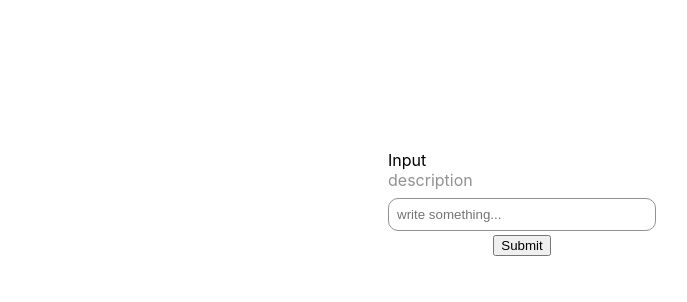
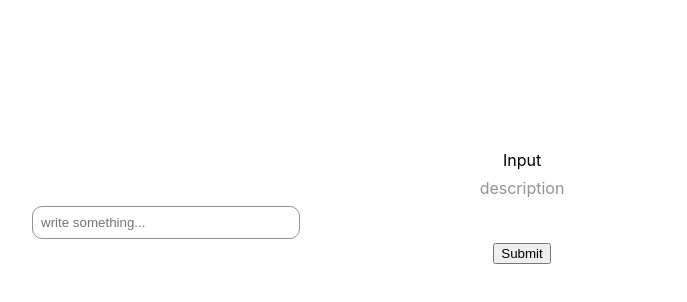
Before and after one commit to Kami9922/form-submit-task, a React (Create React App) app: page / in a window 1280 px wide. Shown: the top 302 px of the page, without its empty margins (118-805 px from the left). Built offline with nearby package versions, Linux system fonts and the light colour scheme.

Commit message:
feat(input): add formValues interface and some props to register inputs

```diff
--- a/package.json
+++ b/package.json
@@ -3,6 +3,7 @@
 	"version": "0.1.0",
 	"private": true,
 	"dependencies": {
+		"@hookform/resolvers": "^5.0.1",
 		"@testing-library/dom": "^10.4.0",
 		"@testing-library/jest-dom": "^6.6.3",
 		"@testing-library/react": "^16.3.0",
@@ -13,9 +14,11 @@
 		"@types/react-dom": "^19.1.5",
 		"react": "^19.1.0",
 		"react-dom": "^19.1.0",
+		"react-hook-form": "^7.56.4",
 		"react-scripts": "5.0.1",
 		"styled-components": "^6.1.18",
-		"web-vitals": "^2.1.4"
+		"web-vitals": "^2.1.4",
+		"yup": "^1.6.1"
 	},
 	"scripts": {
 		"start": "react-scripts start",
--- a/src/components/input.tsx
+++ b/src/components/input.tsx
@@ -1,6 +1,14 @@
 import React from 'react'
+import { UseFormRegister } from 'react-hook-form'
 import styled from 'styled-components'
-
+interface FormValues {
+	name: string
+	nickname: string
+	email: string
+	gender: string
+	password: string
+	confirmPassword: string
+}
 interface InputContainerProps {
 	className?: string
 	size?: string
@@ -12,6 +20,14 @@ interface InputContainerProps {
 	variant?: string
 	asterisk?: string
 	type?: string
+	name?: string
+	value?: string
+	reg?: {
+		name: string
+		onChange: React.ChangeEventHandler<HTMLInputElement>
+		onBlur: React.FocusEventHandler<HTMLInputElement>
+		ref: React.Ref<HTMLInputElement>
+	}
 }
 
 const InputContainer: React.FC<InputContainerProps> = (props) => {
@@ -26,19 +42,23 @@ const InputContainer: React.FC<InputContainerProps> = (props) => {
 		radius,
 		asterisk,
 		type,
+		name,
+		value,
+		reg,
 	} = props
 
 	return (
 		<div className={className}>
-			<div className='input-container'>
 			<label>{label}</label>
 			{description && <span className='description-span'>{description}</span>}
 			<input
 				type={type}
 				placeholder={placeholder || 'write something...'}
+				name={name}
+				value={value}
+				{...reg}
 			/>
 			{error && <span className='error-span'>{error}</span>}
-			</div>
 		</div>
 	)
 }
@@ -46,13 +66,6 @@ const InputContainer: React.FC<InputContainerProps> = (props) => {
 export const Input = styled(InputContainer)`
 	display: flex;
 	flex-direction: column;
-	align-items: center;
-
-	.input-container {
-		display: flex;
-		flex-direction: column;
-		align-items: start;
-	}
 
 	span {
 		font-size: ${({ size }) => {
@@ -88,6 +101,7 @@ export const Input = styled(InputContainer)`
 					return '25px'
 			}
 		}};
+		margin-bottom: 0.5rem;
 	}
 
 	.error-span {
```
Also changed, not shown: 1 other file (tests, documents, lock files or other folders). Lines whose indentation alone changed are shown as unchanged.
